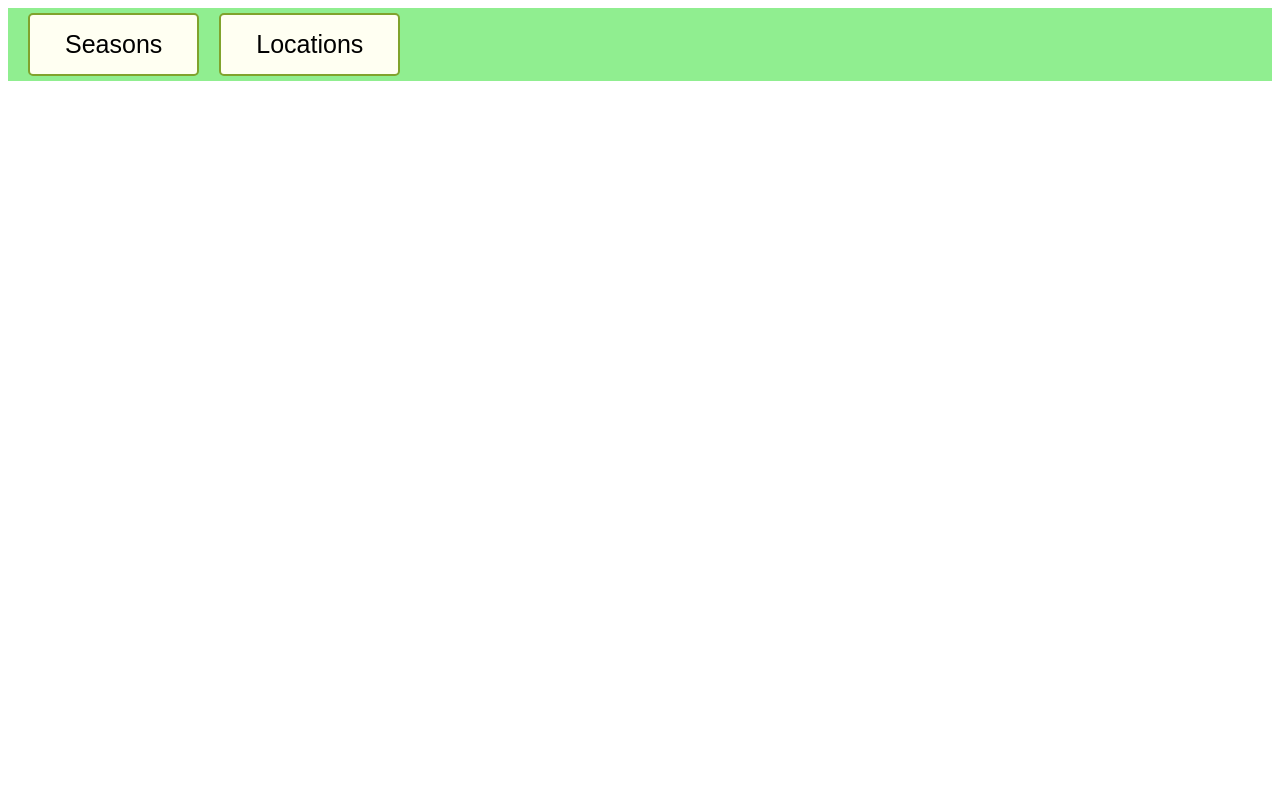
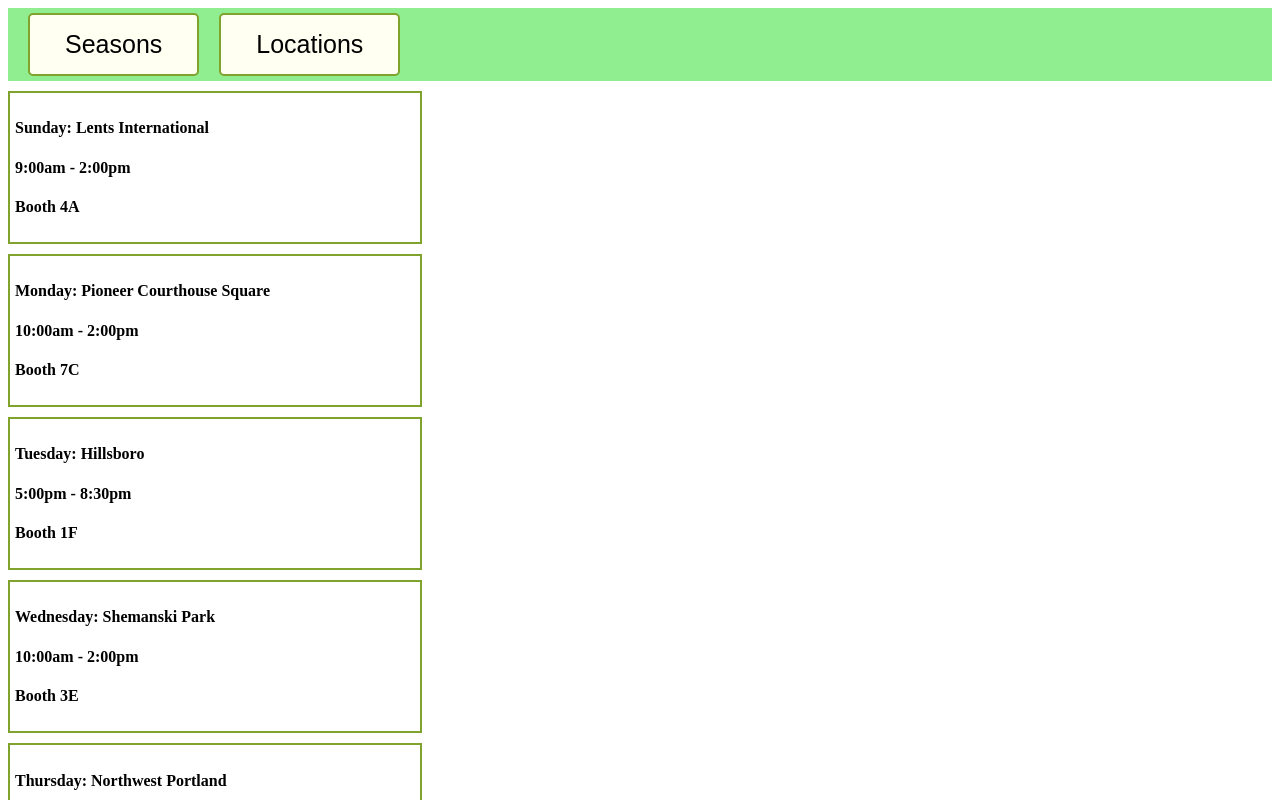
Before and after one commit to dsarbora/market-schedule, a React app: page / in a window 1280 px wide. Shown: the top 800 px of the page. Built offline with nearby package versions, Linux system fonts and the light colour scheme.

Commit message:
add market location list to screeen

```diff
--- a/src/components/App.jsx
+++ b/src/components/App.jsx
@@ -1,10 +1,14 @@
 import React from 'react';
 import Navbar from './Navbar';
+import LocationList from './LocationList'
 
 function App(){
     return(
         <div>
             <Navbar/>
+            <div>
+                <LocationList/>
+            </div>
         </div>
     );
 }
--- a/src/components/Location.jsx
+++ b/src/components/Location.jsx
@@ -2,11 +2,25 @@ import React from 'react';
 import PropTypes from 'prop-types';
 
 function Location(props){
+    return(
     <div>
+        <style jsx>{`
+            div{
+                border: 2px solid #80a32d;
+                width: 400px;
+                padding: 5px;
+                margin-top: 10px;
+            }
+            div:hover {
+                box-shadow: 5px 5px rgba(0, 0, 0, .2);
+                transform: scale(1.02);
+            }
+        `}</style>
         <h4>{props.day}: {props.location}</h4>
         <h4>{props.hours}</h4>
         <h4>Booth {props.booth}</h4>
     </div>
+    );
 }
 
 Location.propTypes= {
--- a/src/components/LocationList.jsx
+++ b/src/components/LocationList.jsx
@@ -42,7 +42,15 @@ const marketSchedule = [
 
 function LocationList(){
     return(
-
+        <div>
+            {marketSchedule.map((element, index) =>
+            <Location day={element.day}
+            location={element.location}
+            hours={element.hours}
+            booth={element.booth}
+            key={index}/>
+        )}
+        </div>
     );
 }
 
```
Also changed, not shown: src/components/Produce.jsx (added, +7 -0 lines), src/components/ProduceList.jsx (added).
